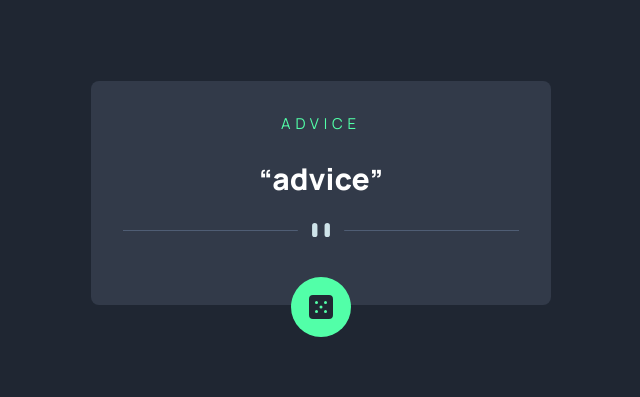
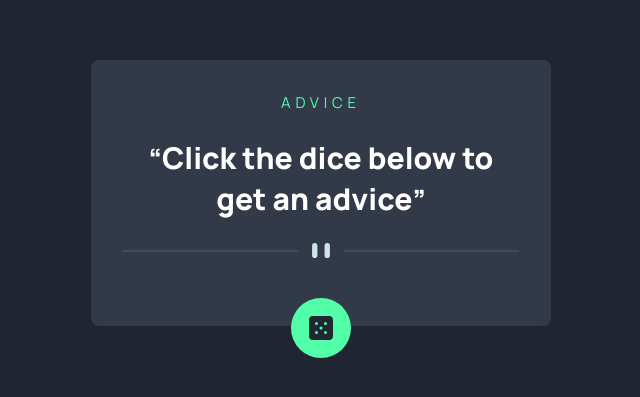
Before and after one commit to Yole-dev/advice_generator_app, a React (Create React App) app: page / in a window 1280 px wide. Shown: the part 207-604 px from the top of the page, without its empty margins (319-959 px from the left). Built offline with nearby package versions, Linux system fonts and the light colour scheme; no server answers.

Commit message:
successfully fetched data from the advice API

```diff
--- a/src/App.js
+++ b/src/App.js
@@ -42,10 +42,37 @@ function AdviceGenerator() {
 function AdviceContainer() {
   const screenWidth = useScreenWidth();
 
+  const [isLoading, setIsLoading] = useState(false);
+  const [error, setError] = useState("");
+  const [advice, setAdvice] = useState("Click the dice below to get an advice");
+  const [adviceID, setAdviceID] = useState("");
+
+  useEffect(function () {
+    async function getAdvice() {
+      setIsLoading(true);
+      try {
+        const res = await fetch(`https://api.adviceslip.com/advice`);
+        if (!res.ok)
+          throw new Error("Something went wrong getting your advice");
+
+        const data = await res.json();
+
+        setIsLoading(false);
+        console.log(data);
+        setAdvice(data.slip.advice);
+      } catch (err) {
+        setError(err.message);
+      } finally {
+        setIsLoading(false);
+      }
+    }
+    getAdvice();
+  }, []);
+
   return (
     <section className="advice-container">
       <p className="container-heading">advice {}</p>
-      <Advice />
+      <Advice advice={advice} adviceID={adviceID} loading={isLoading} />
 
       <img src={screenWidth > 768 ? divider2 : divider1} alt="" />
 
@@ -56,11 +83,11 @@ function AdviceContainer() {
   );
 }
 
-function Advice() {
+function Advice({ advice, adviceID, loading }) {
   return (
     <p className="advice">
       <span>{"\u201C"}</span>
-      advice
+      {loading ? "Getting advice..." : advice}
       <span>{"\u201D"}</span>
     </p>
   );
```
